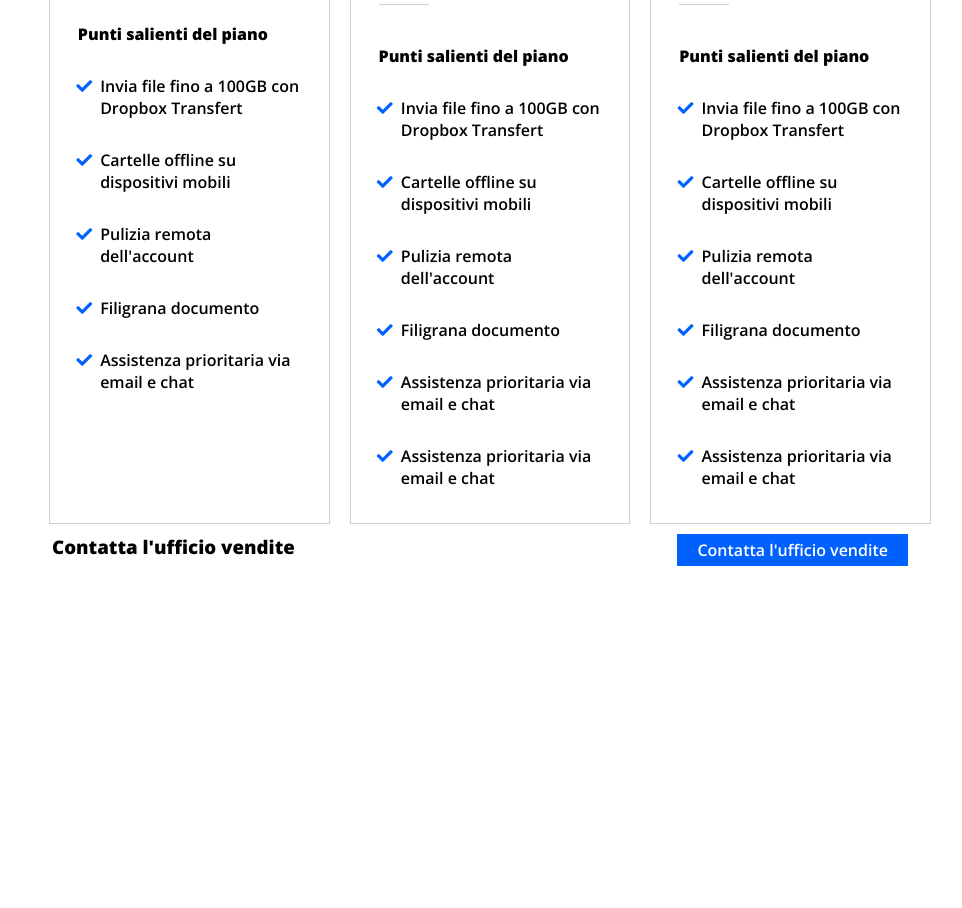
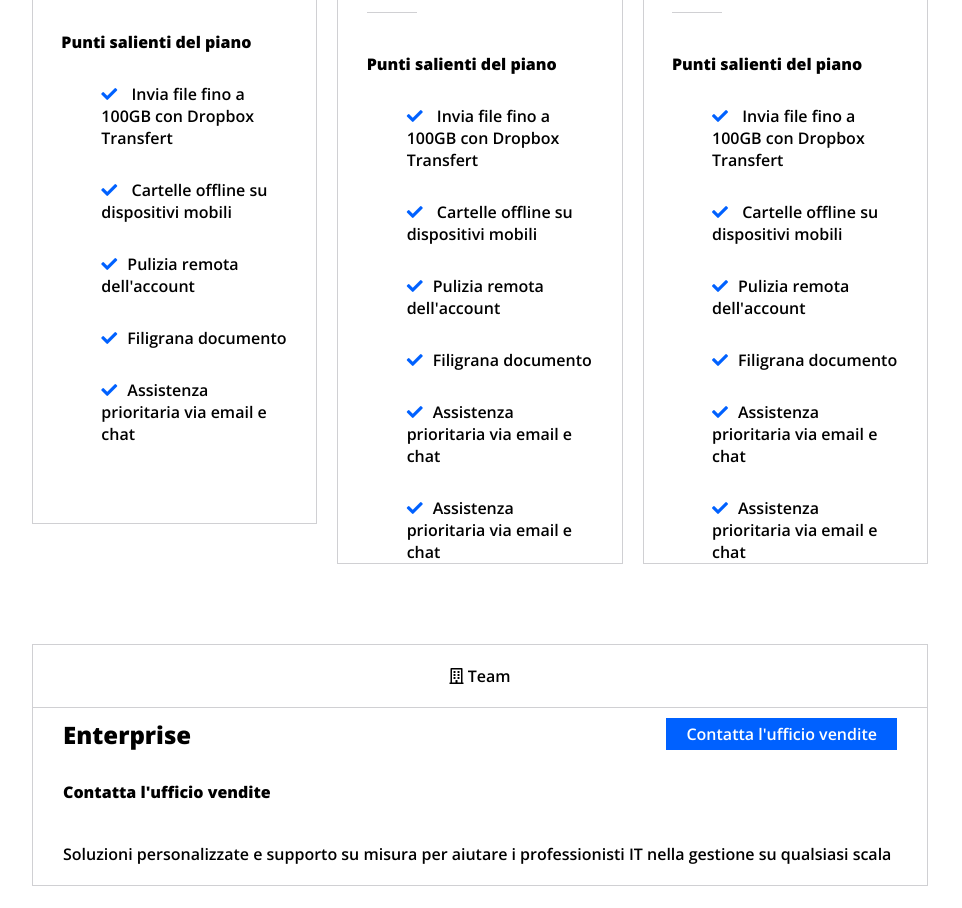
Before and after one commit to alessandroNessi/htmlcss-dropbox, a plain HTML site: page index.html in a window 1280 px wide. Shown: the part 1691-2599 px from the top of the page, without its empty margins (160-1122 px from the left). Before the commit the page ends 2267 px from the top, so only its background shows below. Drawn offline with nearby package versions, Linux system fonts and the light colour scheme.

Commit message:
section enterprise done, need to fix list check

```diff
--- a/css/style.css
+++ b/css/style.css
@@ -77,6 +77,9 @@ header .large-container div.relative i{
 h1, h2, h3, h4, h5, h6{
     font-weight: 900;
 }
+h3{
+    font-size: 1.5rem;
+}
 /* ///TYPO */
 
 /* HEADER */
@@ -129,7 +132,7 @@ header .large-container div.relative p{
 
 /* BUSINESS PLAN SECTION */
 #business-plan{
-    margin: 200px 0 0 20px;
+    margin: 200px 0 20px 0;
 
 }
 #business-plan h2{
@@ -164,12 +167,23 @@ header .large-container div.relative p{
 #business-plan .small-container .table .column-content li{
     margin-top: 30px;
 }
-#business-plan .small-container .table .column-content li span{
+/* #business-plan .small-container .table .column-content li span{
     color: rgb(0, 97, 255);
+} */
+#business-plan .small-container .table .column-content .fa-ul li::before{
+    content: "\f00c";
+    color: rgb(0, 97, 255);
+    font-weight: 900;
+    display: inline-block;
+    font-style: normal;
+    list-style-type: none;
+    text-align: center;
+    margin-right: 10px;
+    font-family: "Font Awesome 5 Free";
 }
-#business-plan .small-container .table .column-content .fa-ul{
+/* #business-plan .small-container .table .column-content .fa-ul{
     margin-left: 10%;
-}
+} */
 #business-plan .small-container .table .column-content h4{
     margin-top: 40px;
 }
@@ -197,14 +211,25 @@ header .large-container div.relative p{
     color: blue;
 }
 #business-plan .column{
-    height: 1100px;
+    min-height: 1100px;
 }
 /* ////BUSINESSPLAN TABLE */
 
 /*ENTERPRISE SECTION*/
+#enterprise .small-container{
+    margin-top: 80px;
+    border: solid rgb(208, 208, 211) 1px;
+}
 #enterprise .small-container .text-container{
     width: 100%;
-    padding: 10px 20px;
+    padding: 10px 30px;
+}
+#enterprise .small-container p, #enterprise .small-container h4{
+    padding: 20px 30px;
+}
+#enterprise .small-container .small-title{
+    text-align: center;
+    border-bottom: solid rgb(208, 208, 211) 1px;
 }
 /*////ENTERPRISE SECTION*/
 
--- a/index.html
+++ b/index.html
@@ -83,11 +83,11 @@
                             <div class="small-line"></div>
                             <h4>Punti salienti del piano</h4>
                             <ul class="fa-ul">
-                                <li><span class="fa-li"><i class="fas fa-check"></i></span></i> Invia file fino a 100GB con Dropbox Transfert</li>
-                                <li><span class="fa-li"><i class="fas fa-check"></i></span> Cartelle offline su dispositivi mobili</li>
-                                <li><span class="fa-li"><i class="fas fa-check"></i></span>Pulizia remota dell'account</li>
-                                <li><span class="fa-li"><i class="fas fa-check"></i></span>Filigrana documento</li>
-                                <li><span class="fa-li"><i class="fas fa-check"></i></span>Assistenza prioritaria via email e chat</li>
+                                <li> Invia file fino a 100GB con Dropbox Transfert</li>
+                                <li> Cartelle offline su dispositivi mobili</li>
+                                <li>Pulizia remota dell'account</li>
+                                <li>Filigrana documento</li>
+                                <li>Assistenza prioritaria via email e chat</li>
                             </ul>
                         </div>
                     </div>
@@ -110,12 +110,12 @@
                             <div class="small-line"></div>
                             <h4>Punti salienti del piano</h4>
                             <ul class="fa-ul">
-                                <li><span class="fa-li"><i class="fas fa-check"></i></span> Invia file fino a 100GB con Dropbox Transfert</li>
-                                <li><span class="fa-li"><i class="fas fa-check"></i></span> Cartelle offline su dispositivi mobili</li>
-                                <li><span class="fa-li"><i class="fas fa-check"></i></span>Pulizia remota dell'account</li>
-                                <li><span class="fa-li"><i class="fas fa-check"></i></span>Filigrana documento</li>
-                                <li><span class="fa-li"><i class="fas fa-check"></i></span>Assistenza prioritaria via email e chat</li>
-                                <li><span class="fa-li"><i class="fas fa-check"></i></span>Assistenza prioritaria via email e chat</li>
+                                <li> Invia file fino a 100GB con Dropbox Transfert</li>
+                                <li> Cartelle offline su dispositivi mobili</li>
+                                <li>Pulizia remota dell'account</li>
+                                <li>Filigrana documento</li>
+                                <li>Assistenza prioritaria via email e chat</li>
+                                <li>Assistenza prioritaria via email e chat</li>
                             </ul>
                         </div>
                     </div>
@@ -138,12 +138,12 @@
                             <div class="small-line"></div>
                             <h4>Punti salienti del piano</h4>
                             <ul class="fa-ul">
-                                <li><span class="fa-li"><i class="fas fa-check"></i></span> Invia file fino a 100GB con Dropbox Transfert</li>
-                                <li><span class="fa-li"><i class="fas fa-check"></i></span> Cartelle offline su dispositivi mobili</li>
-                                <li><span class="fa-li"><i class="fas fa-check"></i></span>Pulizia remota dell'account</li>
-                                <li><span class="fa-li"><i class="fas fa-check"></i></span>Filigrana documento</li>
-                                <li><span class="fa-li"><i class="fas fa-check"></i></span>Assistenza prioritaria via email e chat</li>
-                                <li><span class="fa-li"><i class="fas fa-check"></i></span>Assistenza prioritaria via email e chat</li>
+                                <li> Invia file fino a 100GB con Dropbox Transfert</li>
+                                <li> Cartelle offline su dispositivi mobili</li>
+                                <li>Pulizia remota dell'account</li>
+                                <li>Filigrana documento</li>
+                                <li>Assistenza prioritaria via email e chat</li>
+                                <li>Assistenza prioritaria via email e chat</li>
                             </ul>
                         </div>
                     </div>
@@ -154,11 +154,19 @@
         <!-- ENTERPRISE SECTION -->
         <section id="enterprise">
             <div class="small-container">
+                <p class="small-title">
+                    <i class="far fa-building"></i> Team
+                </p>
                 <div class="text-container clearfix">
-                    <h3 class="left">Contatta l'ufficio vendite</h3>
+                    <h3 class="left">Enterprise</h3>
                     <a class="blue-button right" href="#">Contatta l'ufficio vendite</a>
                 </div>
+                <h4>Contatta l'ufficio vendite</h4>
+                    <p>Soluzioni personalizzate e supporto su misura per aiutare i professionisti IT nella gestione su qualsiasi scala</p>
             </div>
+        </section>
+        <section>
+            <br>
         </section>
         <!-- ////ENTERPRISE SECTION -->
     </main>
```
